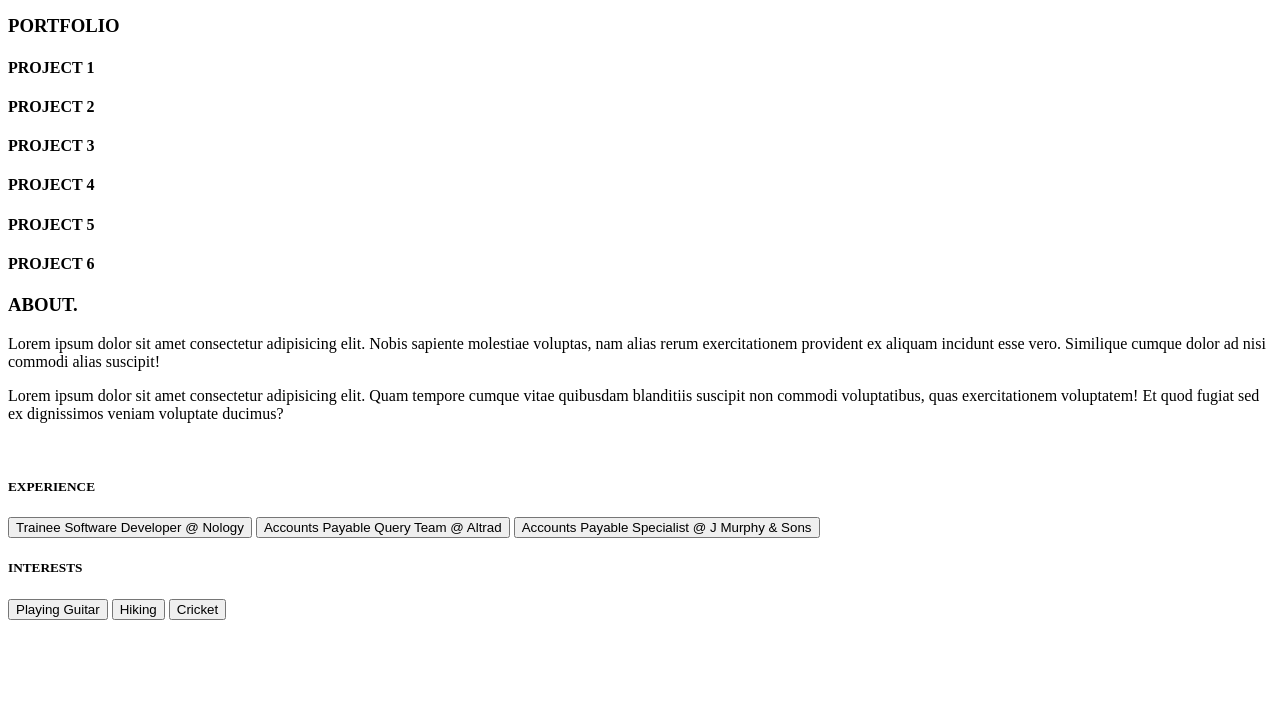
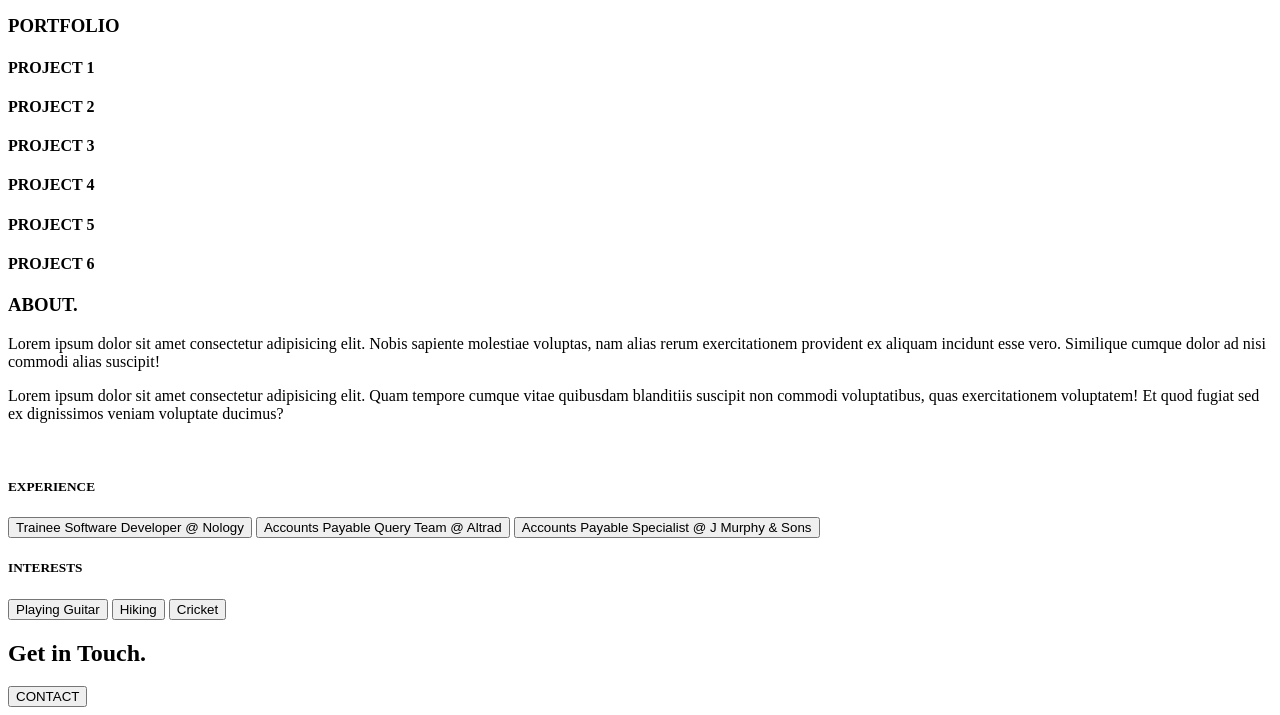
Before and after one commit to J0EYWEB/J0EYWEB-portfolio, a plain HTML site: page index.html in a window 1280 px wide. Shown: the part 191-906 px from the top of the page. Before the commit the page ends 819 px from the top, so only its background shows below. Drawn offline with Linux system fonts and the light colour scheme.

Commit message:
contact section added to html

```diff
--- a/index.html
+++ b/index.html
@@ -96,9 +96,11 @@
                         </button>
                     </div>
                 </div>
-
             </section>
-
+            <section>
+                <h2>Get in Touch.</h2>
+                <button class="button-contact">CONTACT</button>
+            </section>
         </main>
         <footer>
 
```
